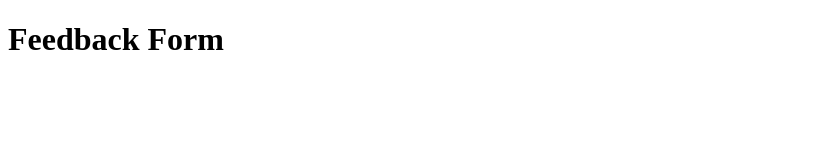
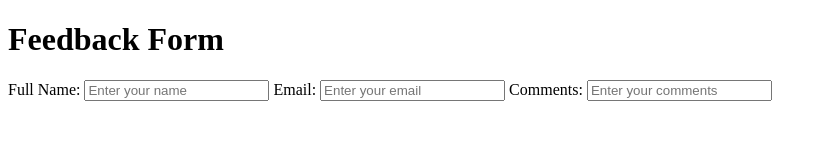
Before and after one commit to Isabella-N/User-Feedback-Form, a plain HTML site: page index.html in a window 1280 px wide. Shown: the whole page, without its empty margins (0-827 px from the left). Drawn offline with Linux system fonts and the light colour scheme.

Commit message:
Initial Commit with the formating of feedback form completed on HTML

```diff
--- a/index.html
+++ b/index.html
@@ -10,6 +10,17 @@
 
     <div>
         <h1>Feedback Form</h1>
+        <form id="feedback">
+            <!-- Textbox to enter your name -->
+            <label for="username">Full Name:</label>
+            <input type="text" id="username" name="username" placeholder="Enter your name">
+            <!-- Textbox to enter your emails -->
+            <label for="email">Email:</label>
+            <input type="text" id="email" name="email" placeholder="Enter your email">
+            <!-- Textbox to enter your comments -->
+            <label for="comments">Comments:</label>
+            <input type="text" id="comments" name="comments" placeholder="Enter your comments">
+        </form>
     </div>
 
 
```
